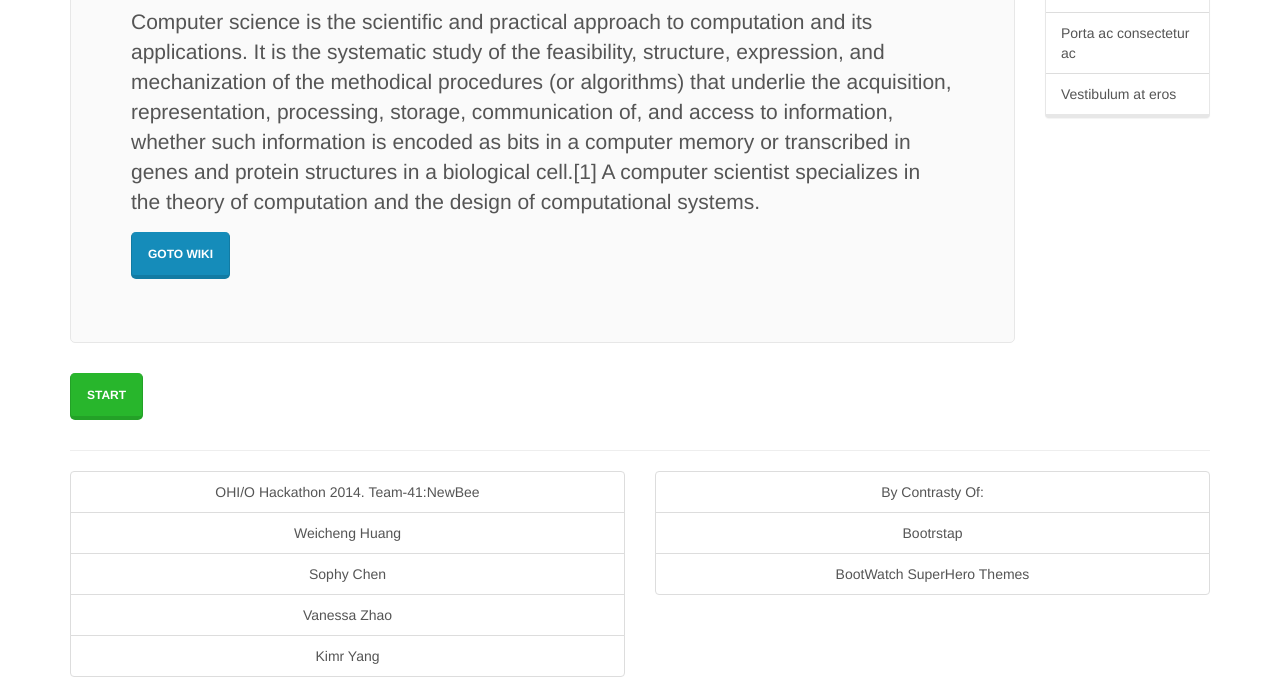
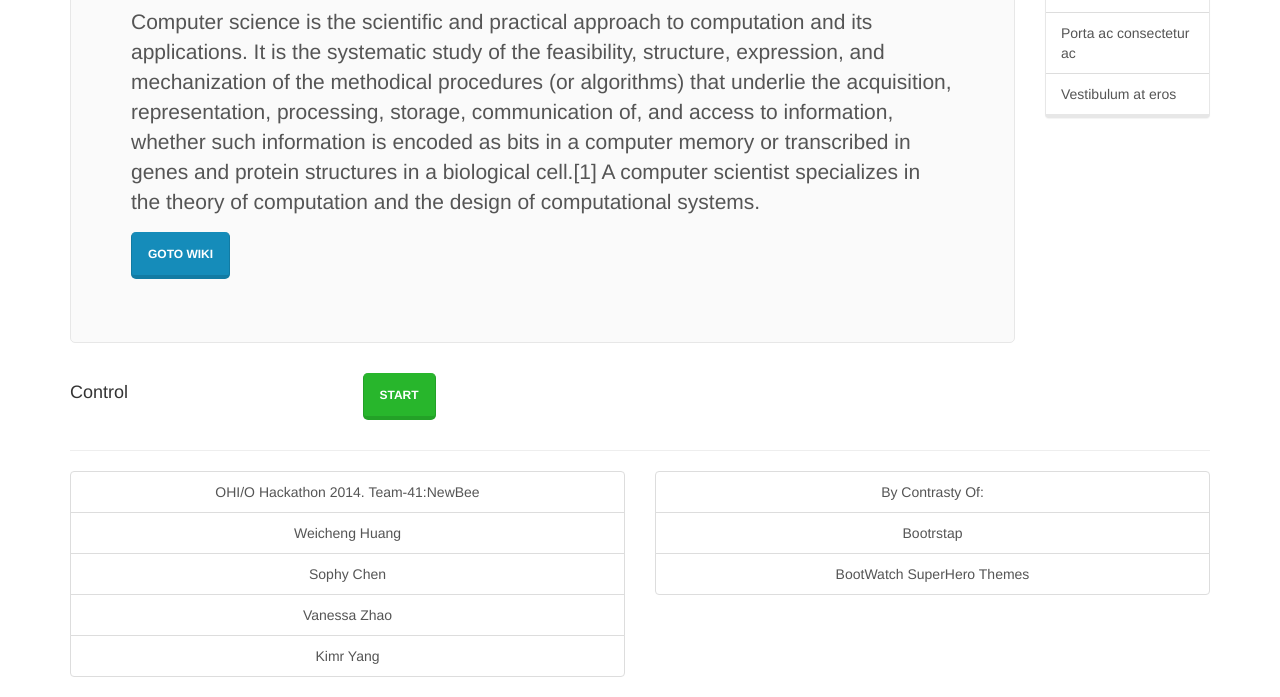
Before and after one commit to OHIOhackathon2014/Magic-Slide-Show, a plain HTML site: page index.html in a window 1280 px wide. Shown: the part 245-942 px from the top of the page. Drawn offline with Linux system fonts and the light colour scheme.

Commit message:
add text

```diff
--- a/index.html
+++ b/index.html
@@ -59,8 +59,13 @@
             </div>
         </div>
     </div>
+    <!-- Control panel -->
     <div class="row">
     	<div class="col-md-3">
+        	<h4>Control</h4>
+        </div>
+    	<div class="col-md-3">
+
         	<p><a class="btn btn-success btn-lg">Start</a></p>
         </div>
     </div>
```
